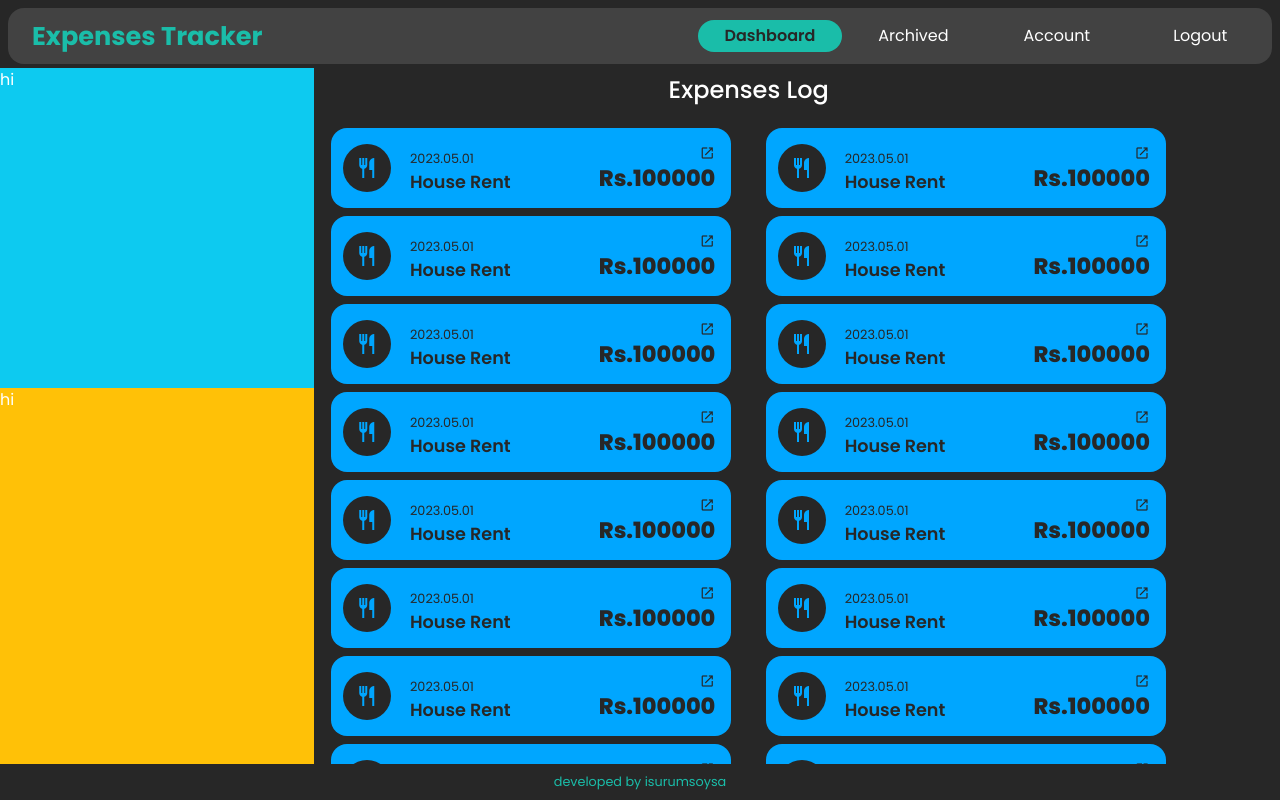
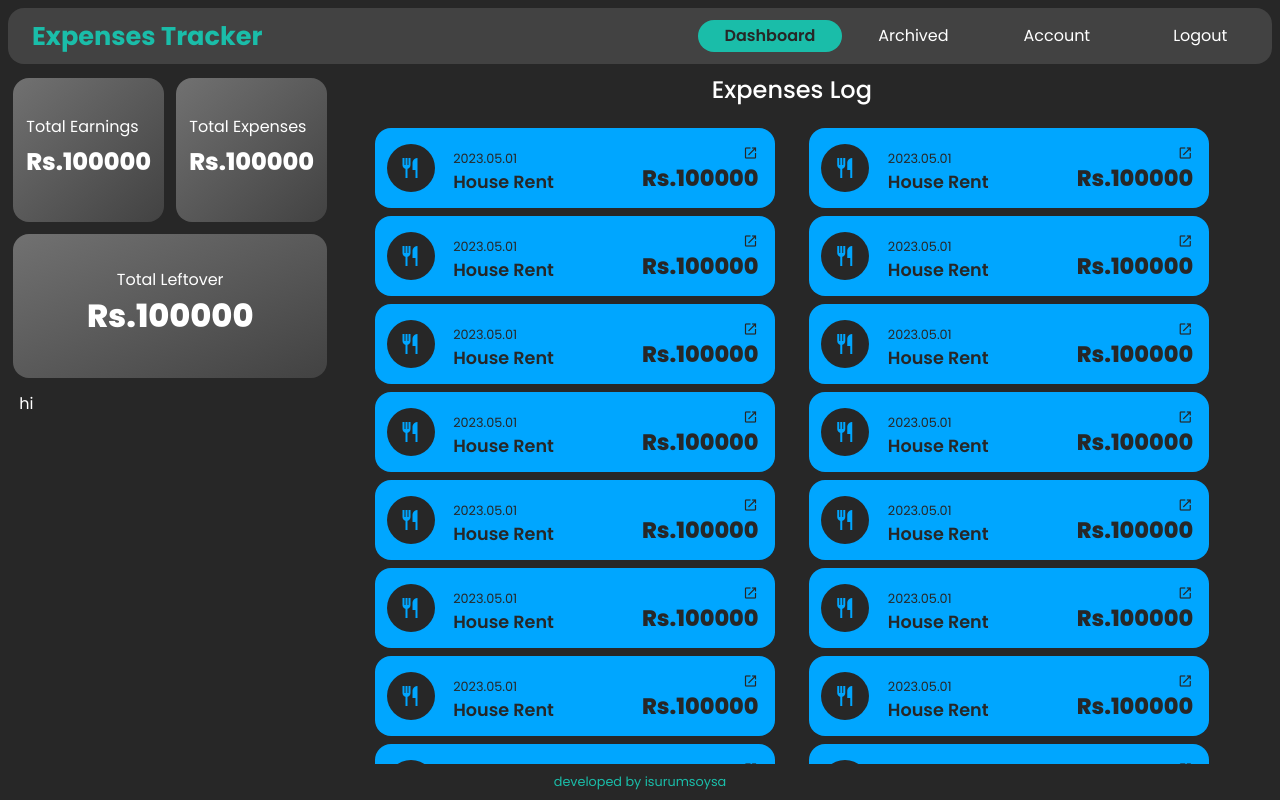
Before and after one commit to IsuruMSoysa/expenses-tracker, a React (Vite) app in the folder Frontend/: page /Dashboard in a window 1280 px wide. Built offline with nearby package versions, Linux system fonts and the light colour scheme.

Commit message:
total leftover data UI section complete

```diff
--- a/Frontend/src/containers/DashboardPage/DashboardPage.jsx
+++ b/Frontend/src/containers/DashboardPage/DashboardPage.jsx
@@ -12,15 +12,36 @@ function DashboardPage() {
           </Col>
         </Row>
         <Row className="dash-content">
-          <Col className=" bg-warning" xl={3}>
-            <Row className="dash-profile-section bg-info">
-              <Col>hi</Col>
+          <Col className="dash-side-section my-1" xl={3}>
+            <Row className="dash-total-section">
+              <Col>
+                <Row>
+                  <Col className="total-card">
+                    <label>Total Earnings</label>
+                    <h4>Rs.100000</h4>
+                  </Col>
+                  <Col className="total-card">
+                    <label>Total Expenses</label>
+                    <h4>Rs.100000</h4>
+                  </Col>
+                </Row>
+                <Row>
+                  <Col className="total-card text-center">
+                    <label>Total Leftover</label>
+                    <h2>Rs.100000</h2>
+                  </Col>
+                </Row>
+              </Col>
             </Row>
             <Row className="dash-data-section">
-              <Col>hi</Col>
+              <Col>
+                <Row>
+                  <Col>hi</Col>
+                </Row>
+              </Col>
             </Row>
           </Col>
-          <Col className="dash-main-content" xl={8}>
+          <Col className="dash-main-content ms-xl-4" xl={8}>
             <ExpensesLog />
           </Col>
         </Row>
--- a/Frontend/src/containers/DashboardPage/_dashboard.scss
+++ b/Frontend/src/containers/DashboardPage/_dashboard.scss
@@ -6,12 +6,39 @@
 
   .dash-content {
     height: 87vh;
-    .dash-profile-section {
-      height: 40vh;
+    .dash-side-section {
+      // border-right: 2px solid $secondary-color;
+      // background-color: $secondary-color;
+      border-radius: 1em;
+      margin-left: 1.5vw;
+
+      .dash-total-section {
+        height: 40vh;
+        .total-card {
+          background-image: linear-gradient(
+            to bottom right,
+            $secondary-font-color,
+            $secondary-color
+          );
+          height: 18vh;
+          border-radius: 1em;
+          margin: 6px;
+          display: grid;
+          justify-content: center;
+          align-items: center;
+          padding: 4vh 0;
+
+          h2,
+          h4 {
+            font-weight: 800;
+          }
+        }
+      }
+      .dash-data-section {
+        height: 47vh;
+      }
     }
-    .dash-data-section {
-      height: 47vh;
-    }
+
     .dash-main-content {
       display: grid;
       justify-items: center;
```
